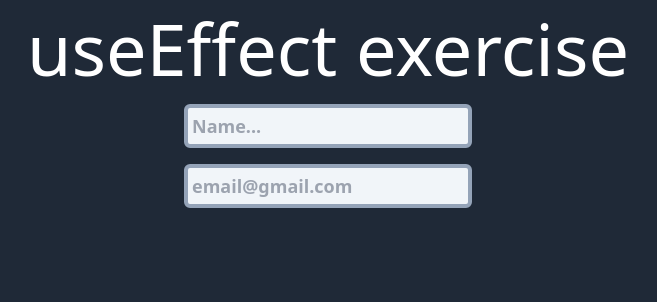
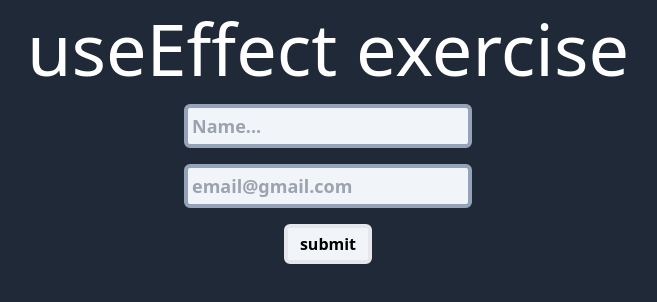
Before and after one commit to SergioMir018/react-hooks, a React (Create React App) app: page / in a window 1280 px wide. Shown: the top 302 px of the page, without its empty margins (312-969 px from the left). Built offline with nearby package versions, Linux system fonts and the light colour scheme.

Commit message:
./scr/components/useEffect/SimpleFor.tsx: fonny effect added to the submit button when an element of the form is not filled

```diff
--- a/src/components/useEffect/SimpleForm.tsx
+++ b/src/components/useEffect/SimpleForm.tsx
@@ -52,6 +52,16 @@ const handleInputChange = ( e:React.ChangeEvent<HTMLInputElement> ) => {
         placeholder='email@gmail.com' />
       </div>
       { ( name === '123' ) && <Message /> }
+      <div className='w-1/4 flex justify-center'>
+        <button
+          className={`font-semibold bg-slate-100 mt-4 px-3 py-1 border-4 rounded-md
+          ${name === '' ? 'hover:translate-x-28 transition duration-200' : email === '' ? 'hover:-translate-x-28 transition duration-200' : 'hover:bg-purple-500 hover:rounded-xl hover:text-white hover:shadow-neon active:bg-purple-300 active:border-purple-600 active:text-slate-400 active:shadow-none transition-all duration-200'}`}
+          disabled={name === '' || email === ''}
+        >
+          submit
+        </button>
+      </div>
+
     </div>
   )
 }
```
